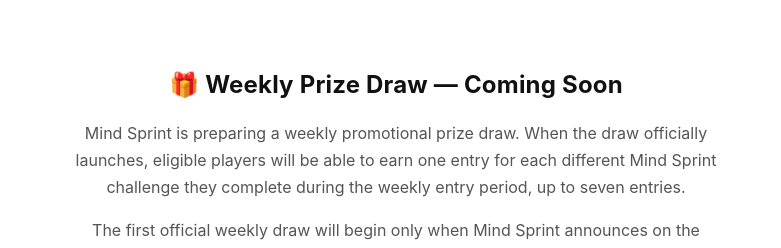
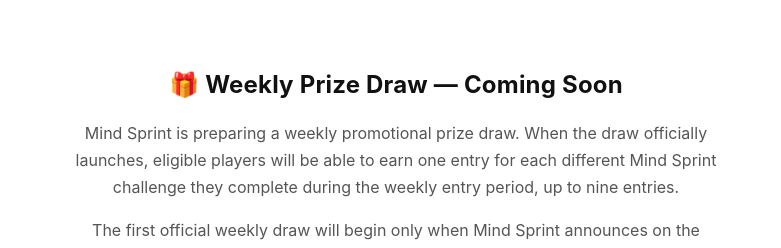
Before and after one commit to justinchase1984/mind-sprint, a Next.js app: page / in a window 1280 px wide. Shown: the part 2100-2348 px from the top of the page, without its empty margins (244-1025 px from the left). Built offline with nearby package versions, Linux system fonts and the light colour scheme; no server answers.

Commit message:
Update index.tsx

```diff
--- a/pages/index.tsx
+++ b/pages/index.tsx
@@ -1005,7 +1005,7 @@ export default function Home() {
             each different Mind Sprint
             challenge they complete
             during the weekly entry
-            period, up to seven
+            period, up to nine
             entries.
           </p>
 
```
